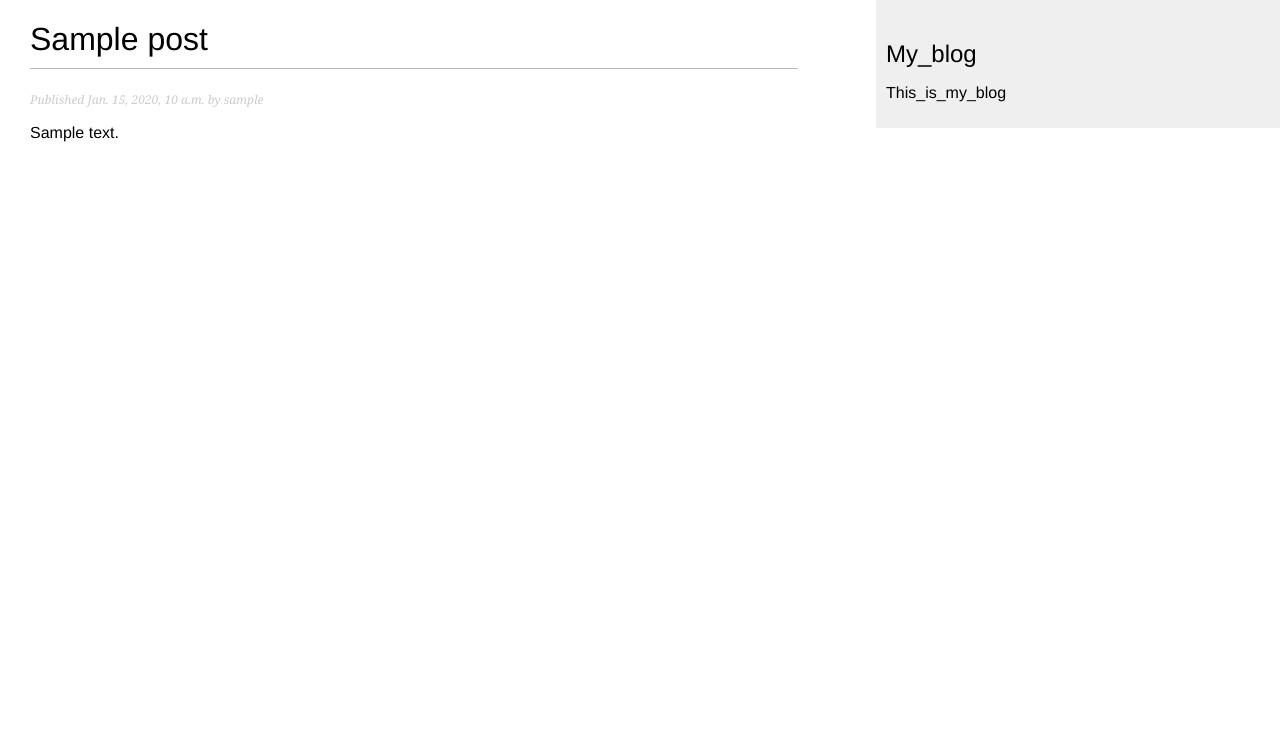
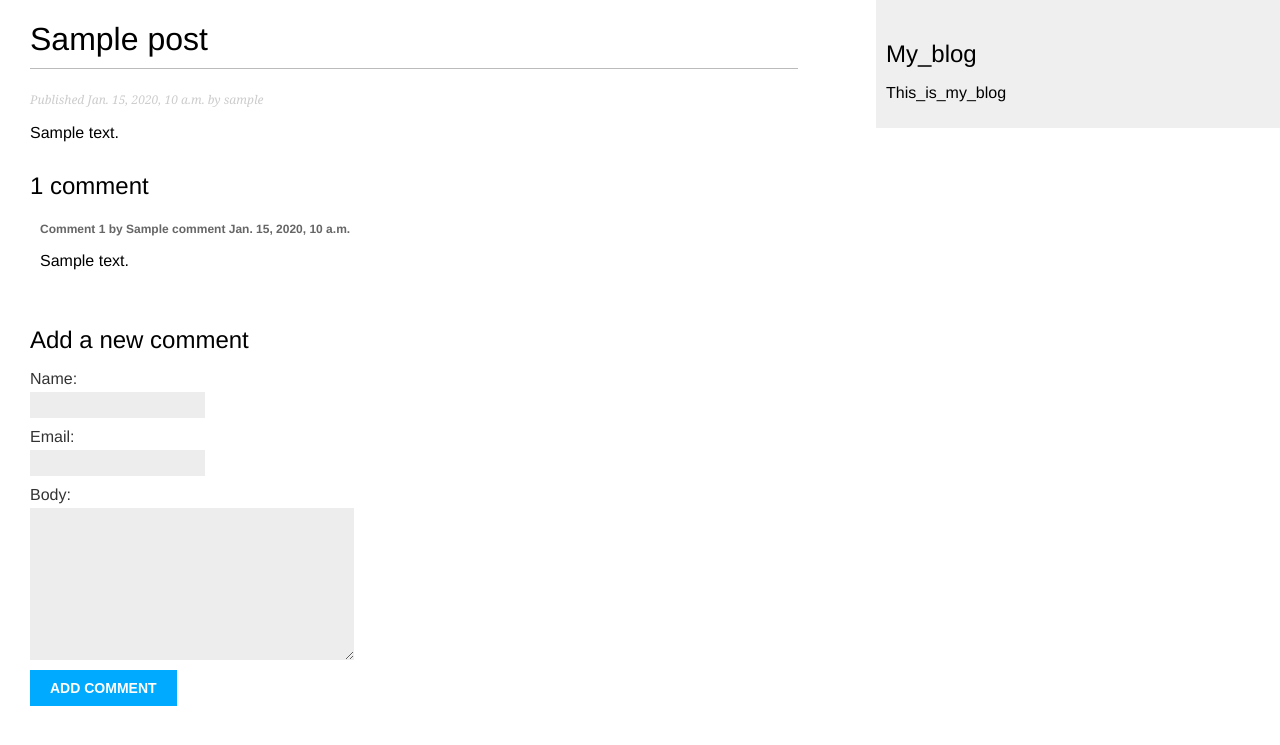
Before and after one commit to Oukey/My_exp_blog, a Django app: a page that uses mysite/blog/templates/blog/post/detail.html in a window 1280 px wide. Shown: the top 745 px of the page. Run offline with Django 3.2, Linux system fonts and the light colour scheme; tables that the repository leaves empty hold one stand-in row (values such as "Sample post"); parts of the project's set-up code (start-up, migrations or seed data) failed here and were passed over.

Commit message:
Добавлена возможность оставлять комментарии

```diff
--- a/mysite/blog/forms.py
+++ b/mysite/blog/forms.py
@@ -1,6 +1,7 @@
 # -*- coding: utf-8 -*-
 
 from django import forms
+from .models import Comment
 
 
 class EmailPostForm(forms.Form):
@@ -9,3 +10,10 @@ class EmailPostForm(forms.Form):
     email = forms.EmailField()
     to = forms.EmailField()
     comments = forms.CharField(required=False, widget=forms.Textarea)
+
+
+class CommentForm(forms.ModelForm):
+    """Форма для комментариев"""
+    class Meta:
+        model = Comment
+        fields = ('name', 'email', 'body')
--- a/mysite/blog/models.py
+++ b/mysite/blog/models.py
@@ -15,6 +15,7 @@ class PublishedManager(models.Manager):
 
 
 class Post(models.Model):
+    """Модель поста"""
     STATUS_CHOICES = (
         ('draft', 'Draft'),
         ('published', 'Published'),
@@ -48,3 +49,22 @@ class Post(models.Model):
                              self.publish.month,
                              self.publish.day,
                              self.slug])
+
+
+class Comment(models.Model):
+    """Модель комментария"""
+    post = models.ForeignKey(Post,
+                             on_delete=models.CASCADE,
+                             related_name='comments')
+    name = models.CharField(max_length=80)
+    email = models.EmailField()
+    body = models.TextField()
+    created = models.DateTimeField(auto_now_add=True)
+    updated = models.DateTimeField(auto_now=True)
+    active = models.BooleanField(default=True)
+
+    class Meta:
+        ordering = ('created',)
+
+    def __str__(self):
+        return 'Comment by {} on {}'.format(self.name, self.post)
--- a/mysite/blog/templates/blog/post/detail.html
+++ b/mysite/blog/templates/blog/post/detail.html
@@ -8,4 +8,30 @@
     Published {{ post.publish }} by {{ post.author }}
   </p>
   {{ post.body|linebreaks }}
+  {% with comments.count as total_comments %}
+    <h2>{{ total_comments }} comment{{ total_comments|pluralize }}</h2>
+  {% endwith %}
+
+  {% for comment in comments %}
+    <div class="comment">
+      <p class="info">
+        Comment {{ forloop.counter }} by {{ comment.name }}
+        {{ comment.created }}
+      </p>
+      {{ comment.body|linebreaks }}
+    </div>
+  {% empty %}
+    <p>There are no comments yet.</p>
+  {% endfor %}
+  {% if new_comment %}
+    <h2>Your comment has been added.</h2>
+  {% else %}
+    <h2>Add a new comment</h2>
+    <form action="." method="post">
+      {{ comment_form.as_p }}
+      {% csrf_token %}
+      <p><input type="submit" value="Add comment"></p>
+    </form>
+  {% endif %}
+
 {% endblock %}
--- a/mysite/blog/views.py
+++ b/mysite/blog/views.py
@@ -2,8 +2,8 @@ from django.core.mail import send_mail
 from django.shortcuts import render, get_object_or_404
 from django.core.paginator import Paginator, EmptyPage, PageNotAnInteger
 from django.views.generic import ListView
-from .models import Post
-from .forms import EmailPostForm
+from .models import Post, Comment
+from .forms import EmailPostForm, CommentForm
 
 
 class PostListView(ListView):
@@ -39,9 +39,27 @@ def post_detail(request, year, month, day, post):
                              publish__year=year,
                              publish__month=month,
                              publish__day=day)
+    # Список активных комментариев для статьи
+    comments = post.comments.filter(active=True)
+    new_comment = None
+    if request.method == 'POST':
+        # Пользователь отправил комментарий
+        comment_form = CommentForm(data=request.POST)
+        if comment_form.is_valid():
+            # Создание комментария, но пока без сохранения в БД
+            new_comment = comment_form.save(commit=False)
+            # Привязка комментария к текущей статье
+            new_comment.post = post
+            # Сохранение комментария в БД
+            new_comment.save()
+    else:
+        comment_form = CommentForm()
     return render(request,
                   'blog/post/detail.html',
-                  {'post': post})
+                  {'post': post,
+                   'comments': comments,
+                   'new_comment': new_comment,
+                   'comment_form': comment_form})
 
 
 # def post_share(request, post_id):
```
Also changed, not shown: mysite/blog/admin.py (+8 -1 lines), mysite/blog/migrations/0002_comment.py (added).
